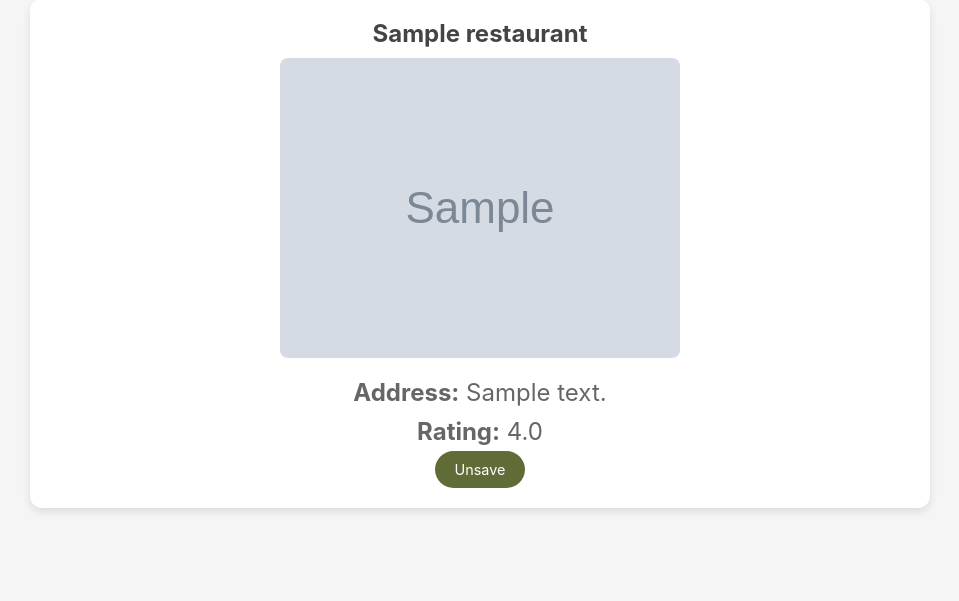
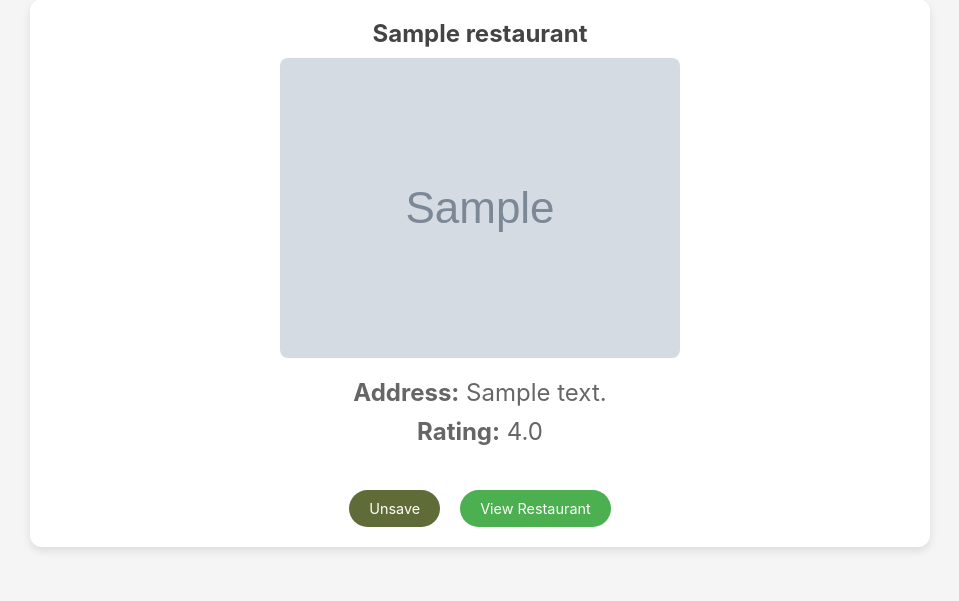
Before and after one commit to CS-2340-JNNMP/ATLFoodFinder, a Django app: page /saved_restaurants/ in a window 1280 px wide. Shown: the part 199-800 px from the top of the page, without its empty margins (160-1119 px from the left). Run offline with Django 5.2, Linux system fonts and the light colour scheme; a user stored in the database is signed in; tables that the repository leaves empty hold one stand-in row (values such as "Sample post"); grey boxes marked "Sample" are stand-in pictures.

Commit message:
Added View Restaurant functionality to saved

```diff
--- a/core/templates/core/savedRestaurant.html
+++ b/core/templates/core/savedRestaurant.html
@@ -100,6 +100,33 @@
             transform: scale(0.98);
         }
 
+        .button-container {
+            display: flex;
+            gap: 20px;
+            justify-content: space-between;
+            margin-top: 10px;
+        }
+
+        .view-button {
+            background-color: #4CAF50;
+            color: white;
+            border: none;
+            padding: 10px 20px;
+            border-radius: 25px;
+            cursor: pointer;
+            font-size: 0.9rem;
+            transition: background-color 0.2s ease;
+            outline: none;
+        }
+
+        .view-button:hover {
+            background-color: #45a049;
+        }
+
+        .view-button:active {
+            transform: scale(0.98);
+        }
+
         /* Media Queries for responsiveness */
         @media (max-width: 600px) {
             h1 {
@@ -134,7 +161,11 @@
                     {% endif %}
                     <p><strong>Address:</strong> {{ saved.restaurant.address }}</p>
                     <p><strong>Rating:</strong> {{ saved.restaurant.rating }}</p>
-                    <button class="unsave-button" data-place-id="{{ saved.restaurant.place_id }}">Unsave</button>
+                <br>
+                    <div class="button-container">
+                        <button class="unsave-button" data-place-id="{{ saved.restaurant.place_id }}">Unsave</button>
+                        <button class="view-button" data-place-id="{{ saved.restaurant.place_id }}">View Restaurant</button>
+                    </div>
                 </div>
             </li>
         {% endfor %}
@@ -145,11 +176,19 @@
 <script>
     document.addEventListener('DOMContentLoaded', () => {
         const unsaveButtons = document.querySelectorAll('.unsave-button');
+        const viewButtons = document.querySelectorAll('.view-button');
 
         unsaveButtons.forEach(button => {
             button.addEventListener('click', function () {
                 const placeId = this.dataset.placeId;
                 removee(placeId, this);
+            });
+        });
+
+        viewButtons.forEach(button => {
+            button.addEventListener('click', function () {
+                const placeId = this.dataset.placeId;
+                viewRestaurant(placeId);
             });
         });
     });
@@ -173,6 +212,10 @@
         });
     }
 
+    function viewRestaurant(placeId) {
+        window.location.href = `/map/?place_id=${placeId}`;
+    }
+
     function getCookie(name) {
         let cookieValue = null;
         if (document.cookie && document.cookie !== '') {
```
Also changed, not shown: core/templates/core/map.html (+27 -2 lines).
